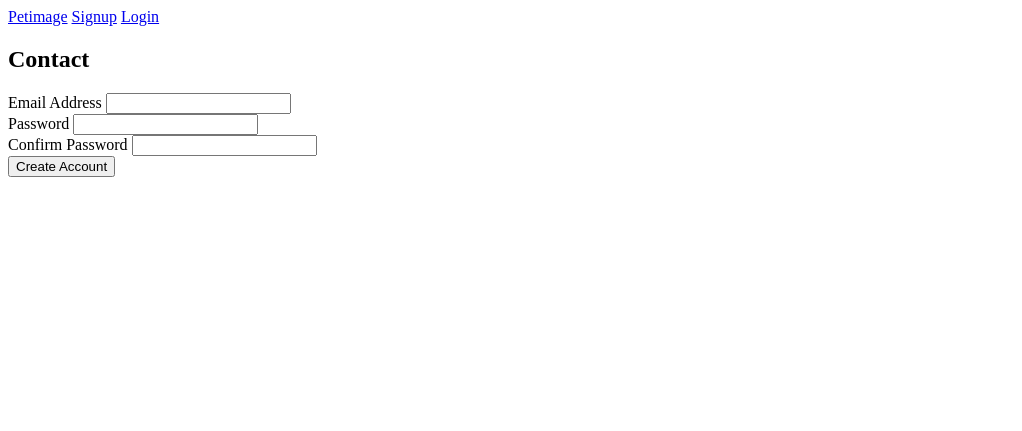
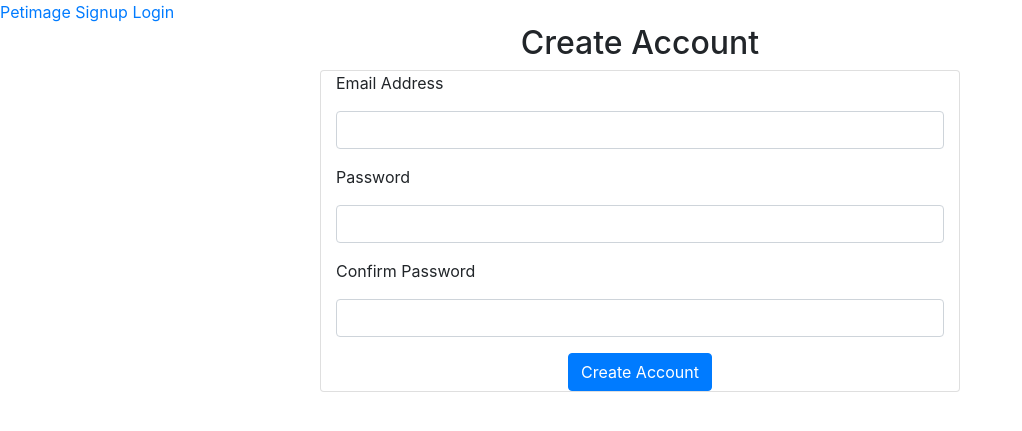
Before and after one commit to nancytaen/petimage, a Flask app: page /signup in a window 1280 px wide. Shown: the top 431 px of the page, without its empty margins (0-1022 px from the left). Run offline with Flask 2, Linux system fonts and the light colour scheme; some libraries are stand-ins or nearby versions.

Commit message:
basic layout of signup page

```diff
--- a/application/templates/layout.html
+++ b/application/templates/layout.html
@@ -1,5 +1,7 @@
 <!DOCTYPE html>
 <html lang="en">
+<link rel="stylesheet" href="https://stackpath.bootstrapcdn.com/bootstrap/4.4.1/css/bootstrap.min.css"
+      integrity="sha384-Vkoo8x4CGsO3+Hhxv8T/Q5PaXtkKtu6ug5TOeNV6gBiFeWPGFN9MuhOf23Q9Ifjh" crossorigin="anonymous">
 <head>
     <meta charset="UTF-8">
     <title>{{title}}</title>
--- a/application/templates/user/signup.html
+++ b/application/templates/user/signup.html
@@ -2,33 +2,43 @@
 
 {% block content %}
     <div>
-        <h2 class="title">Contact</h2>
+        <h2 class="title text-center">Create Account</h2>
+        <div class="card col-sm-6 mx-auto">
         <form method="POST" action="/signup">
             {% for message in get_flashed_messages() %}
                 <div>{{ message }}</div>
             {% endfor %}
-            <div class="form-field">{{ form.email.label }} {{ form.email }}
+            <div class="form-group">
+                <label for="email">{{ form.email.label }} </label>
+                {{ form.email(class="form-control") }}
                 {% if form.email.errors %}
                     {% for error in form.email.errors %}
                         <div>{{ error }}</div>
                     {% endfor %}
                 {% endif %}
             </div>
-            <div class="form-field">{{ form.password.label }} {{ form.password }}
+            <div class="form-group">
+                <label for="password">{{ form.password.label }} </label>
+                {{ form.password(class="form-control") }}
                 {% if form.password.errors %}
                     {% for error in form.password.errors %}
                         <div>{{ error }}</div>
                     {% endfor %}
                 {% endif %}
             </div>
-            <div class="form-field">{{ form.confirm_password.label }} {{ form.confirm_password }}
+            <div class="form-group">
+                <label for="confirm_password"> {{ form.confirm_password.label }} </label>
+                {{ form.confirm_password(class="form-control") }}
                 {% if form.confirm_password.errors %}
                     {% for error in form.confirm_password.errors %}
                         <div>{{ error }}</div>
                     {% endfor %}
                 {% endif %}
             </div>
-            {{ form.submit }}
+            <div class="text-center">
+                {{ form.submit(class="btn btn-primary") }}
+            </div>
         </form>
+        </div>
     </div>
 {% endblock %}
```
